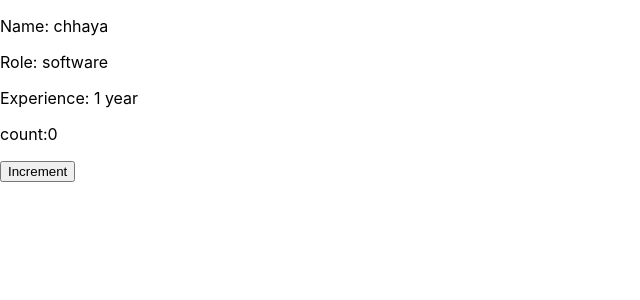
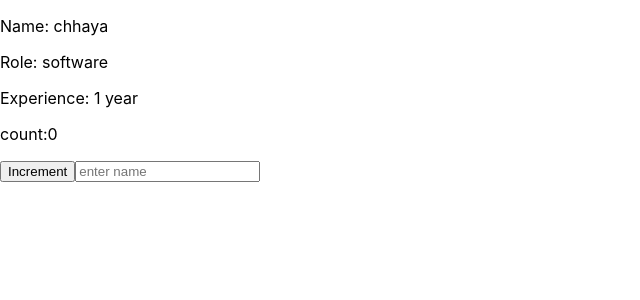
Before and after one commit to chhayashah/react-practise, a React (Create React App) app: page / in a window 1280 px wide. Shown: the top 300 px of the page, without its empty margins (0-640 px from the left). Built offline with nearby package versions, Linux system fonts and the light colour scheme.

Commit message:
useState with input

```diff
--- a/src/components/UserCard.jsx
+++ b/src/components/UserCard.jsx
@@ -2,6 +2,7 @@ import React,{useState} from "react"
 
 const UserCard = (props) => {
     const [count, setCount] = useState(0);
+    const[namee, setNamee] = useState("");
 
     return (
       <div>
@@ -10,7 +11,12 @@ const UserCard = (props) => {
             <p>Experience: {props.experience}</p>
 
             <p>count:{count}</p>
-            <button onClick={() => setCount(count+1)}>Increment</button>
+            {/* <button onClick={() => setCount(count+1)}>Increment</button> */}
+            <button onClick={() => setCount(prev => prev + 1)}>Increment</button>
+            <input type="text" value={namee} onChange={(e) => setNamee(e.target.value)}
+                placeholder="enter name"
+            />
+            <p>{namee}</p>
       </div>
     );
 }
```
